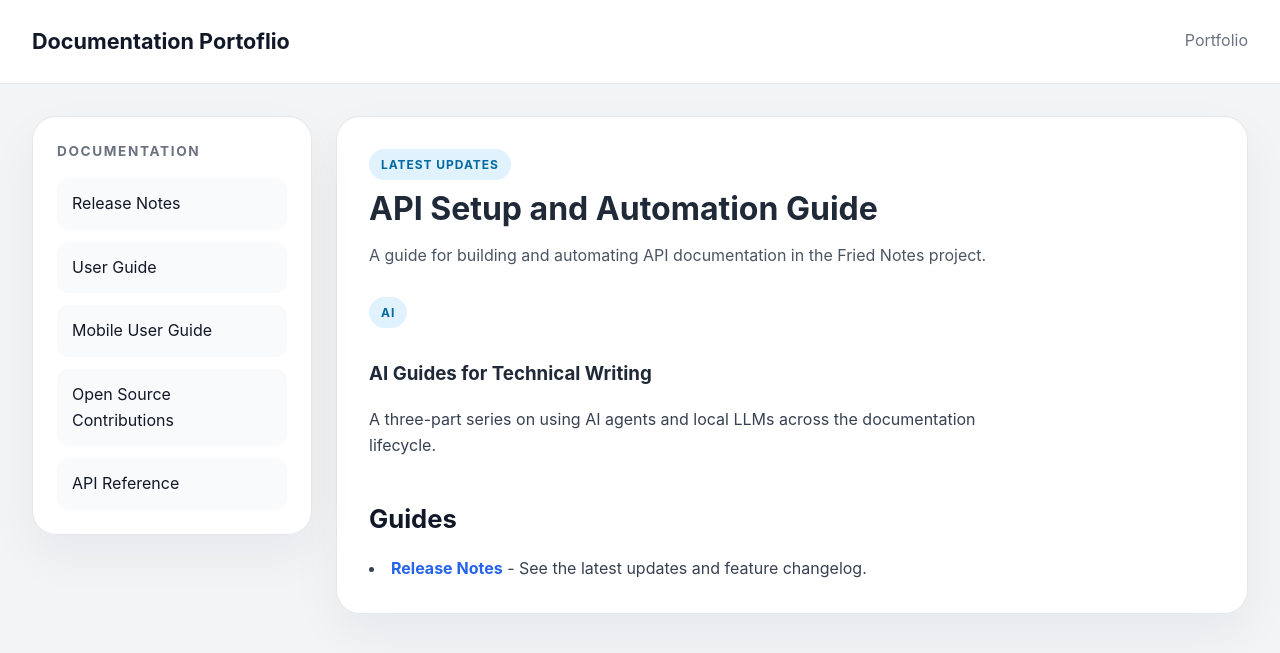
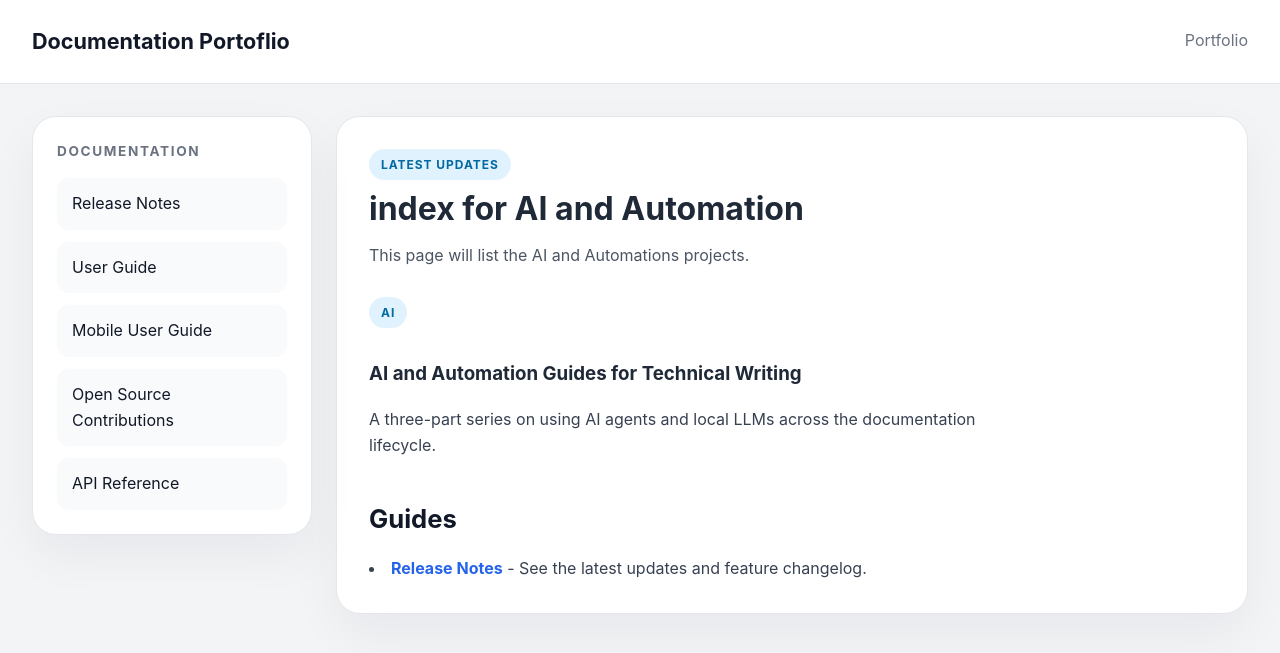
Before and after one commit to Venkat4real/FriedNotes, a Jekyll site: the page built from docs/AI_automation/index.md, in a window 1280 px wide. Shown: the top 653 px of the page. Built offline with Jekyll 4.4.1, drawn with Linux system fonts in a browser that asks for light colours.

Commit message:
Added new article for automation

```diff
--- a/docs/AI/index.md
+++ b/docs/AI_automation/index.md
@@ -1,11 +1,11 @@
 ---
 layout: docs
-title: API Setup and Automation Guide
-description: A guide for building and automating API documentation in the Fried Notes project.
+title: index for AI and Automation
+description: This page will list the AI and Automations projects.
 ---
 
 <div class="page-category">AI</div>
-<h1>AI Guides for Technical Writing</h1>
+<h1>AI and Automation Guides for Technical Writing</h1>
 <p class="page-description">A three-part series on using AI agents and local LLMs across the documentation lifecycle.</p>
 
 ## Guides
```
Also changed, not shown: docs/AI_automation/automated-releasenotes.md (added, +8 -0 lines), docs/release_notes.md (+1 -1 lines), docs/AI_automation/Prompt_Library.md (renamed from docs/AI/Prompt_Library.md), docs/AI_automation/Running_a_Local_LLM_in_Your_Terminal_for_Technical_Writing.md (renamed from docs/AI/Running_a_Local_LLM_in_Your_Terminal_for_Technical_Writing.md), docs/AI_automation/Using_AI_Agents_for_Technical Writing.md (renamed from docs/AI/Using_AI_Agents_for_Technical Writing.md).
